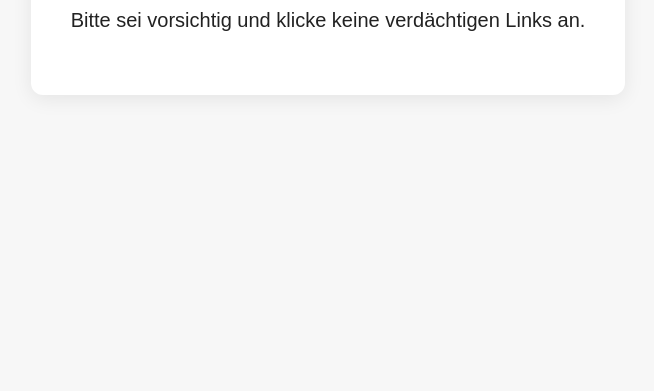
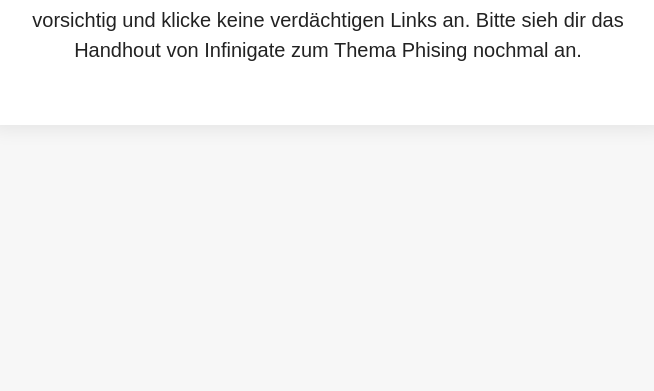
Before and after one commit to oldcatlady23/survey_ph, a plain HTML site: page index.html in a window 1280 px wide. Shown: the part 409-800 px from the top of the page, without its empty margins (312-966 px from the left). Drawn offline with Linux system fonts and the light colour scheme.

Commit message:
Update index.html

```diff
--- a/index.html
+++ b/index.html
@@ -37,7 +37,8 @@
 <body>
   <main class="box">
     <h1>Das ist eine Phishing-E-Mail.</h1>
-    <p>Bitte sei vorsichtig und klicke keine verdächtigen Links an.</p>
+    <p>Dieses Mal ist es nur eine Simulation, aber in Zukunft sei bitte vorsichtig und klicke keine verdächtigen Links an.
+    Bitte sieh dir das Handhout von Infinigate zum Thema Phising nochmal an.</p>
   </main>
 </body>
 </html>
```
